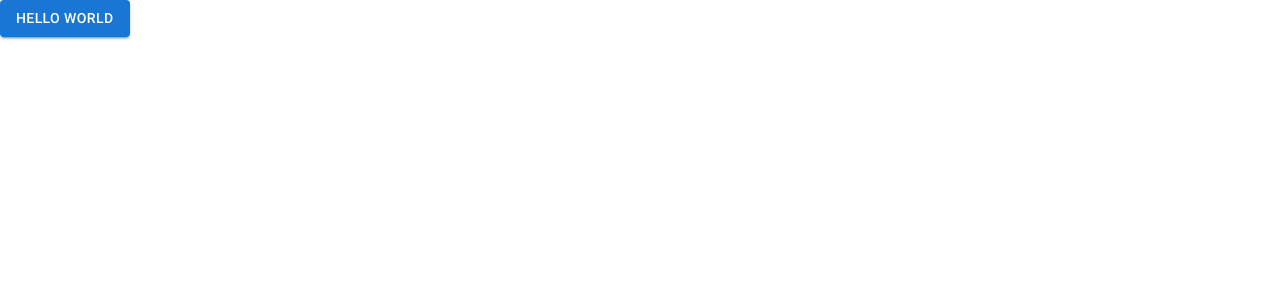
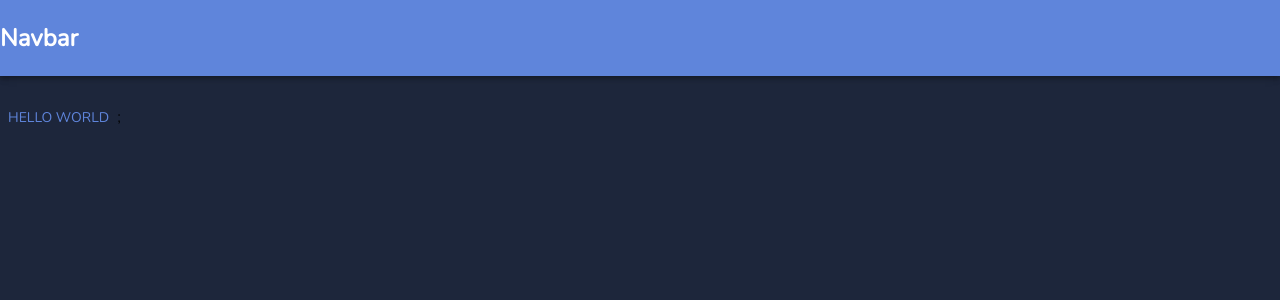
Before and after one commit to sitjohnny/PersonalPortfolio, a React (Create React App) app: page / in a window 1280 px wide. Shown: the top 300 px of the page. Built offline with nearby package versions, Linux system fonts and the light colour scheme.

Commit message:
feat: added theme json

```diff
--- a/public/index.html
+++ b/public/index.html
@@ -10,6 +10,7 @@
             rel="stylesheet"
             href="https://fonts.googleapis.com/css?family=Roboto:300,400,500,700&display=swap"
         />
+        <link href="https://fonts.googleapis.com/css?family=Nunito" rel="stylesheet">
         <link
           rel="stylesheet"
           href="https://fonts.googleapis.com/icon?family=Material+Icons"
--- a/src/App.js
+++ b/src/App.js
@@ -1,8 +1,21 @@
+import { ThemeProvider } from '@mui/material';
+import Navbar from './shared/components/Navbar/components';
 import Button from '@mui/material/Button';
+import theme from './styles/theme';
+import CssBaseline from '@mui/material/CssBaseline';
 import './App.css';
 
 function App() {
-    return <Button variant="contained">Hello World</Button>;
+    return (
+        <>
+            <ThemeProvider theme={theme}>
+                <CssBaseline />
+                <Navbar />
+                <br />
+                <Button>Hello World</Button>;
+            </ThemeProvider>
+        </>
+    );
 }
 
 export default App;
--- /dev/null
+++ b/src/shared/components/Navbar/components/index.js
@@ -0,0 +1,11 @@
+import { AppBar } from '@mui/material';
+
+export default function Navbar() {
+    return (
+        <AppBar position="static">
+            <div>
+                <h2>Navbar</h2>
+            </div>
+        </AppBar>
+    );
+}
--- /dev/null
+++ b/src/styles/theme.js
@@ -0,0 +1,22 @@
+import { createTheme } from '@mui/material/styles';
+
+let theme = createTheme({
+    palette: {
+        primary: {
+            main: '#5F85DB',
+        },
+        secondary: {
+            main: '#90B8F8',
+        },
+        background: {
+            default: '#1D263B',
+        },
+    },
+    typography: {
+        fontFamily: 'Nunito, Roboto',
+    },
+});
+
+theme = createTheme(theme);
+
+export default theme;
```
